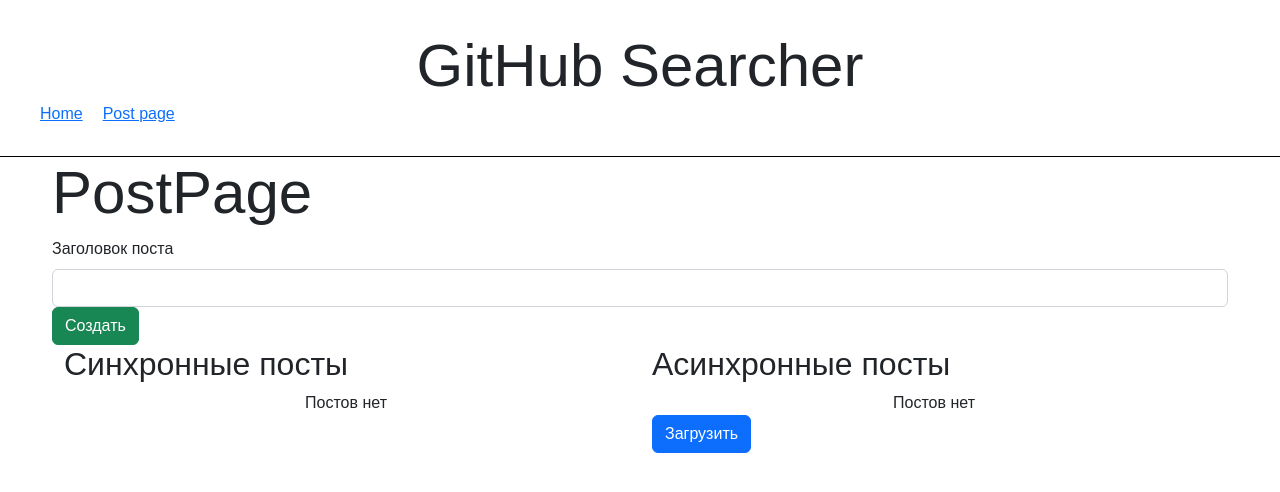
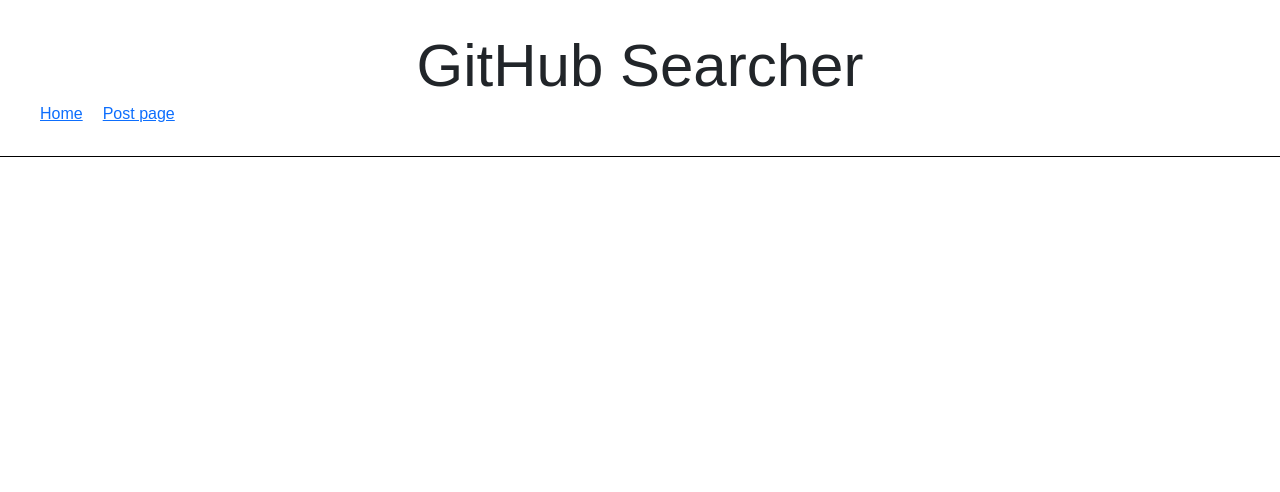
Before and after one commit to Vitriak95/git-hub-searcher-app, a React (Create React App) app: page /posts in a window 1280 px wide. Shown: the top 492 px of the page. Built offline with nearby package versions, Linux system fonts and the light colour scheme.

Commit message:
hide PostPage pert from course by Minin on YouTube about redux

```diff
--- a/src/App.tsx
+++ b/src/App.tsx
@@ -16,7 +16,7 @@
           <Header />
           <Routes>
             <Route path="/" element={ <HomePage />} />
-            <Route path="/posts" element={ <PostPage />} />
+            {/*<Route path="/posts" element={ <PostPage />} />*/}  {/*от минина по redux на ютуб*/}
             <Route path="/user/:user" element={ <UserDetailsPage />}/>
           </Routes>
         </BrowserRouter>
--- a/src/pages/PostsPage/PostPage.tsx
+++ b/src/pages/PostsPage/PostPage.tsx
@@ -16,7 +16,7 @@
         <div className="two-column">
           <div className="column">
             <h2>Синхронные посты</h2>
-            <Posts />
+            <Posts syncPosts={[]} />
           </div>
           <div className="column">
             <h2>Асинхронные посты</h2>
```
